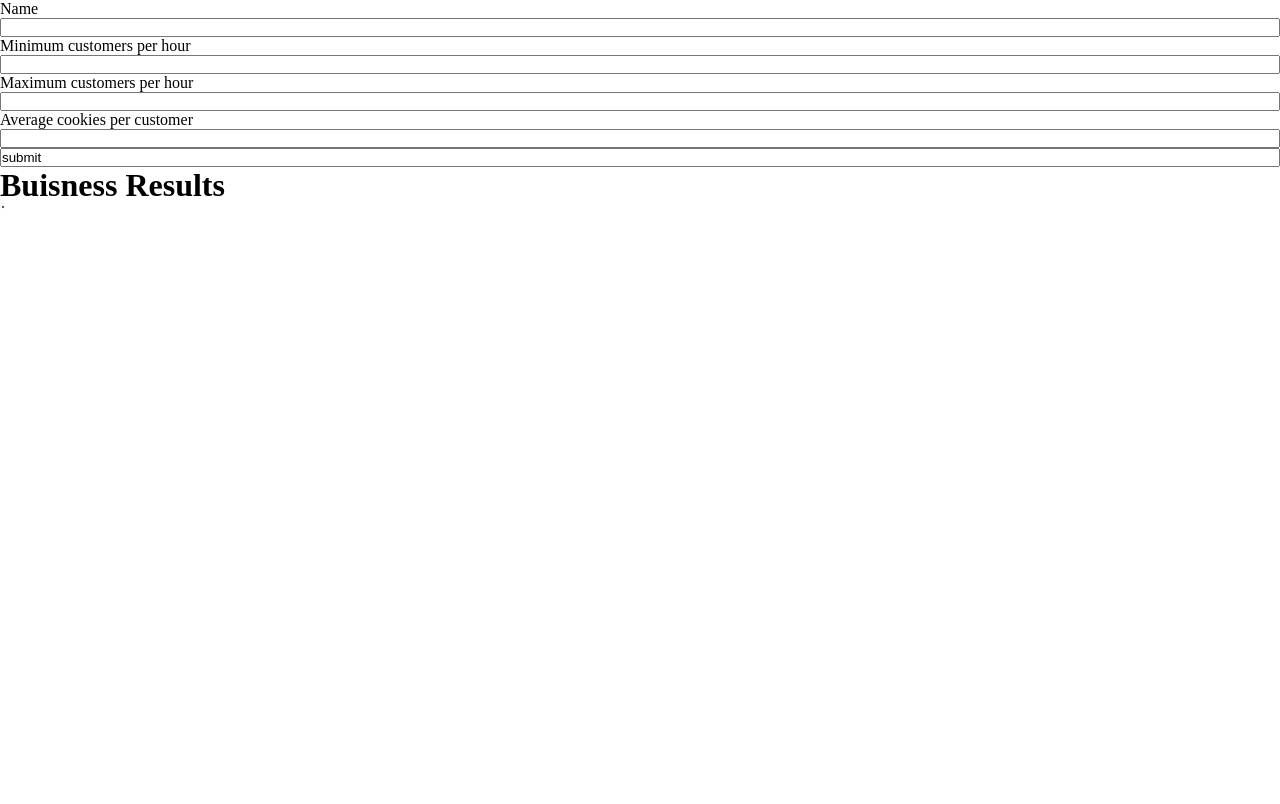
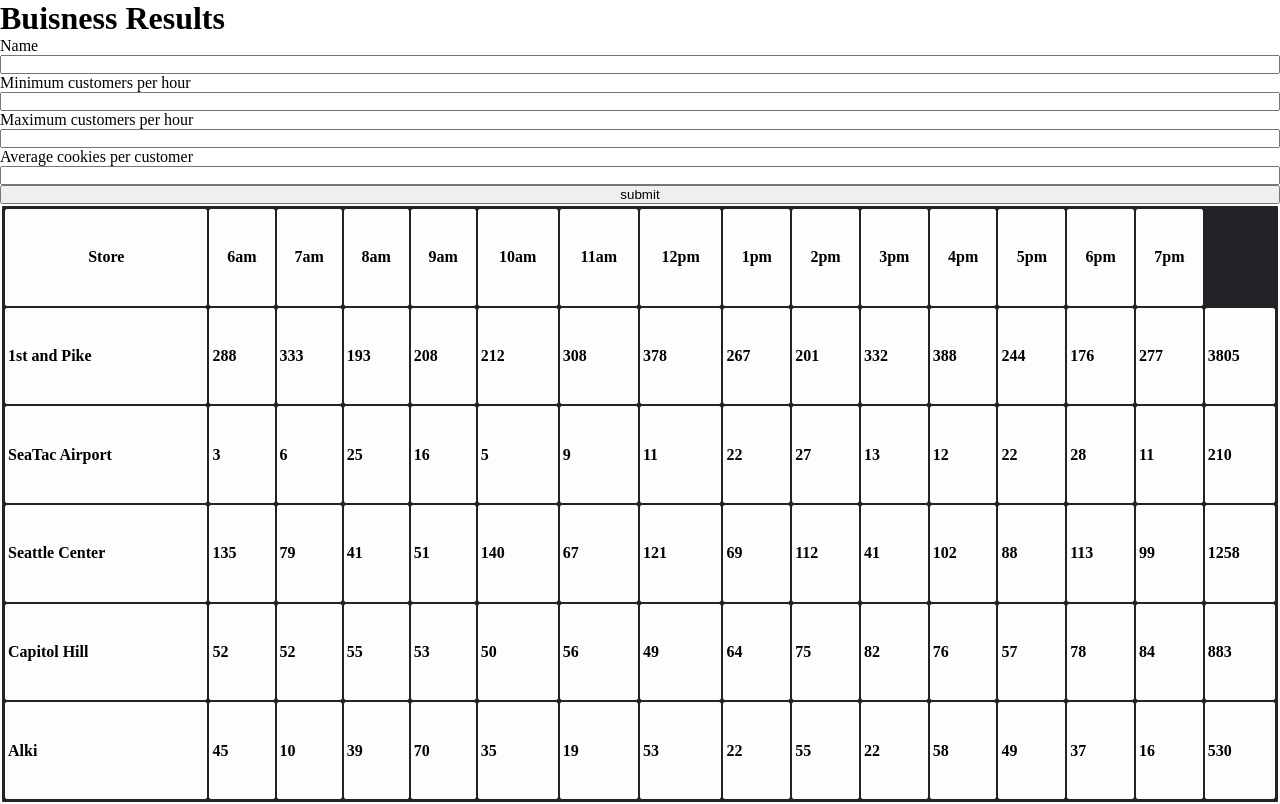
Before and after one commit to TwoFaceFear/salmon-cookies-d01, a plain HTML site: page sales.html in a window 1280 px wide. Drawn offline with Linux system fonts and the light colour scheme.

Commit message:
re-coded the whole assignment

```diff
--- a/newnew.js
+++ b/newnew.js
@@ -30,6 +30,7 @@
 
 Branch.prototype.addInfo = function(){
   var timeRow = document.createElement('tr');
+  table.setAttribute('id', 'table');
   table.appendChild(timeRow);
 
   var cell = document.createElement('td');
@@ -46,7 +47,6 @@
     timeRow.appendChild(itemName);
   }
   timeRow.appendChild(totalCell);
-};
 
   function getTable() {
     var titleRow = document.createElement('tr');
@@ -66,9 +66,9 @@
   }
 
   var table = document.getElementById('table');
+};
 
 function main() {
-  getTable();
   var pike = new Branch('1st and Pike', 23, 65,6.3);
   pike.rng;
   pike.addInfo();
@@ -95,21 +95,21 @@
   console.log('alki',alki);
 }
 
-function storeCreate(event) {
-  event.preventDefault();
-
-  var form = event.target;
-
-  var branchTitle = form.branchTitle.value;
-  var minCust = parseInt(form.minCust.value);
-  var maxCust = parseInt(form.maxCust.value);
-  var avgCookies = parseInt(form.avgCookies.value);
-
-  var branch = new Branch(branchTitle, minCust, maxCust, avgCookies);
-  document.getElementById('table').appendChild(branch.addInfo());
-
-  form.reset();
-}
-document.getElementById('store-create').addEventListner('submit', storeCreate);
+// function storeCreate(event) {
+//   event.preventDefault();
+//
+//   var form = event.target;
+//
+//   var branchTitle = form.branchTitle.value;
+//   var minCust = parseInt(form.minCust.value);
+//   var maxCust = parseInt(form.maxCust.value);
+//   var avgCookies = parseInt(form.avgCookies.value);
+//
+//   var branch = new Branch(branchTitle, minCust, maxCust, avgCookies);
+//   document.getElementById('table').appendChild(branch.addInfo());
+//
+//   form.reset();
+// }
+// document.getElementById('store-create').addEventListner('submit', storeCreate);
 
 main();
--- a/sales.html
+++ b/sales.html
@@ -1,30 +1,26 @@
 <!DOCTYPE html>
   <html>
     <head>
-    <title>sales</title>
+      <title> sales </title>
       <link href="style.css" rel="stylesheet" type="text/css" />
     </head>
     <body>
+      <h1> Buisness Results </h1>
       <form id="store-create">
-      <label id="branch-name"> Name </label>
-      <input type="text" name="store-name" />
+        <label for="branchName"> Name </label>
+        <input type="text" name="branchName" />
 
-      <label id="minimum-customers"> Minimum customers per hour </label>
-      <input type="number" name="store-name" />
+        <label for="minCust"> Minimum customers per hour </label>
+        <input type="number" name="minCust" />
 
-      <label id="maximum-customers"> Maximum customers per hour </label>
-      <input type="number" name="store-name" />
+        <label for="maxCust"> Maximum customers per hour </label>
+        <input type="number" name="maxCust" />
 
-      <label id="average-cookies"> Average cookies per customer </label>
-      <input type="number" name="store-name" />
+        <label for="avgCookies"> Average cookies per customer </label>
+        <input type="number" name="avgCookies" />
 
-      <input type"submit" value="submit" />
+        <input type="submit" value="submit">
       </form>
-      <h1>Buisness Results</h1>
-      <div id="wrapper">
-
-      <table id="table"></table>
-    </div>
-    <script type="text/javascript" src="newnew.js"></script>
+      <script type="text/javascript" src="sales.js"></script>
     </body>
   </html>
--- /dev/null
+++ b/sales.js
@@ -0,0 +1,119 @@
+'use strict';
+
+var open = 6;
+var close = 20;
+
+function genTable(){
+  var table = document.createElement('table');
+  table.setAttribute('id', 'table-create');
+  document.body.appendChild(table);
+
+  var tr = document.createElement('tr');
+  table.appendChild(tr);
+
+  var th = document.createElement('th');
+  th.textContent = 'Store';
+  tr.appendChild(th);
+
+  var hourDisplay;
+  for(var i = open; i < close; i++) {
+    hourDisplay = document.createElement('th');
+
+    if(i === 12){
+      hourDisplay.textContent = '12pm';
+    } else if (i === 0 || i === 24){
+      hourDisplay.textContent = i + 'am';
+    } else if (i < 12){
+      hourDisplay.textContent = i + 'am';
+    } else {
+      hourDisplay.textContent = (i % 12) + 'pm';
+    }
+
+    tr.appendChild(hourDisplay);
+  }
+
+  var heading = document.createElement('th');
+  heading.textContent = 'Total';
+  tr.appendChild(hourDisplay);
+
+  return table;
+}
+
+function Branch(branchTitle, minCust, maxCust, avgCookies){
+  this.branchTitle = branchTitle;
+  this.minCust = minCust;
+  this.maxCust = maxCust;
+  this.avgCookies = avgCookies;
+  this.cookiesSold = 0;
+  this.hourlyCookies = [];
+  this.open = open;
+  this.close = close;
+  this.info();
+}
+
+
+Branch.prototype.genRow = function(){
+  var row = document.createElement('tr');
+  var data = document.createElement('td');
+  data.textContent = this.branchTitle;
+  row.appendChild(data);
+
+  var cookies;
+  for(var i = 0; i < this.hourlyCookies.length; i++){
+    cookies = document.createElement('td');
+    cookies.textContent = this.hourlyCookies[i];
+    row.appendChild(cookies);
+  }
+
+  var total = document.createElement('td');
+  total.textContent = this.cookiesSold;
+  row.appendChild(total);
+
+  return row;
+};
+
+Branch.prototype.info = function(){
+  var custDifference = this.maxCust - this.minCust;
+  var customers, cookiesSoldMod;
+  for(var i = this.open; i < this.close; i++){
+    customers = (Math.random() * custDifference) + this.minCust;
+    cookiesSoldMod = Math.floor(customers * this.avgCookies);
+
+    this.cookiesSold += cookiesSoldMod;
+
+    this.hourlyCookies.push(cookiesSoldMod);
+  }
+};
+
+function main(){
+  var displayTable = genTable();
+  displayTable.appendChild(new Branch('1st and Pike', 23, 65, 6.3).genRow());
+  displayTable.appendChild(new Branch('SeaTac Airport', 3, 24, 1.2).genRow());
+  displayTable.appendChild(new Branch('Seattle Center', 11, 38, 3.7).genRow());
+  displayTable.appendChild(new Branch('Capitol Hill', 20, 38, 2.3).genRow());
+  displayTable.appendChild(new Branch('Alki', 2, 16, 4.6).genRow());
+}
+
+function storeSubmit(event){
+  event.preventDefault();
+
+  var form = event.target;
+
+  var branchTitle = form.branchTitle.value;
+  var minCust = parseInt(form.minCust.value);
+  var maxCust = parseInt(form.maxCust.value);
+  var avgCookies = parseInt(form.avgCookies.value);
+  console.log(branchTitle);
+  console.log(minCust);
+  console.log(maxCust);
+  console.log(avgCookies);
+
+  var branch = new Branch(branchTitle, minCust, maxCust, avgCookies);
+  document.getElementById('table-create').appendChild(branch.genRow());
+
+  form.reset();
+}
+
+document.getElementById('store-create').addEventListener('submit', storeSubmit);
+
+main();
--- a/style.css
+++ b/style.css
@@ -18,6 +18,8 @@
 
 table {
   background-color: #222326;
+  width: 100%;
+  height: 600px;
 }
 
 table tr {
```
Lines whose indentation alone changed are shown as unchanged.
